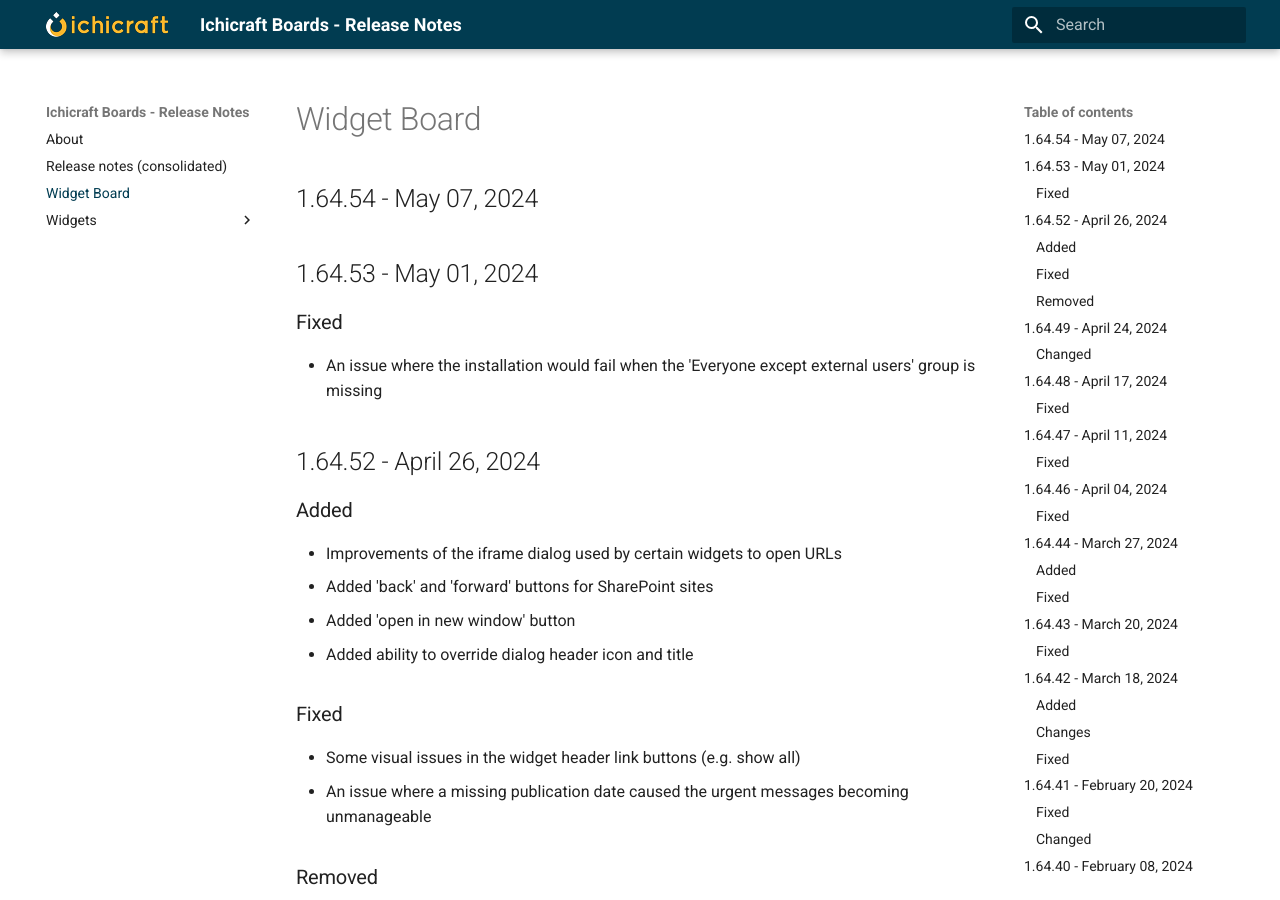
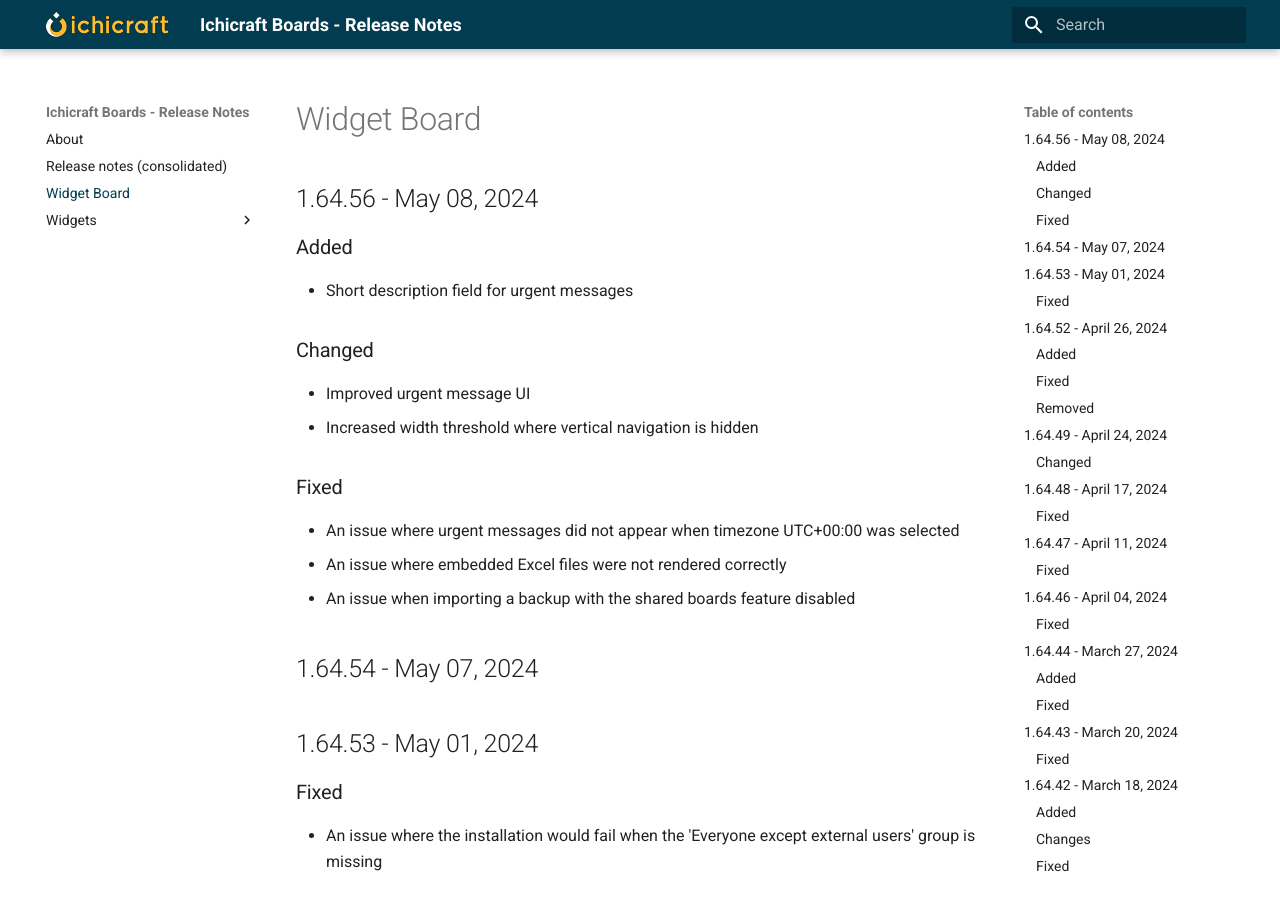
Before and after one commit to ichicraft/widgets-docs, an MkDocs documentation site: the page built from docs/Widget Board.md, in a window 1280 px wide and 900 px high. Built offline with MkDocs 1.6.1 and Material for MkDocs 9.7.7, drawn with Linux system fonts in a browser that asks for light colours.

```diff
--- a/docs/Widget Board.md
+++ b/docs/Widget Board.md
@@ -1,3 +1,17 @@
+## 1.64.56 - May 08, 2024
+
+### Added
+- Short description field for urgent messages
+
+### Changed
+- Improved urgent message UI
+- Increased width threshold where vertical navigation is hidden
+
+### Fixed
+- An issue where urgent messages did not appear when timezone UTC+00:00 was selected
+- An issue where embedded Excel files were not rendered correctly
+- An issue when importing a backup with the shared boards feature disabled
+
 ## 1.64.54 - May 07, 2024
 
 ## 1.64.53 - May 01, 2024
```
Also changed, not shown: docs/Release-notes-(consolidated).md (+14 -0 lines).
